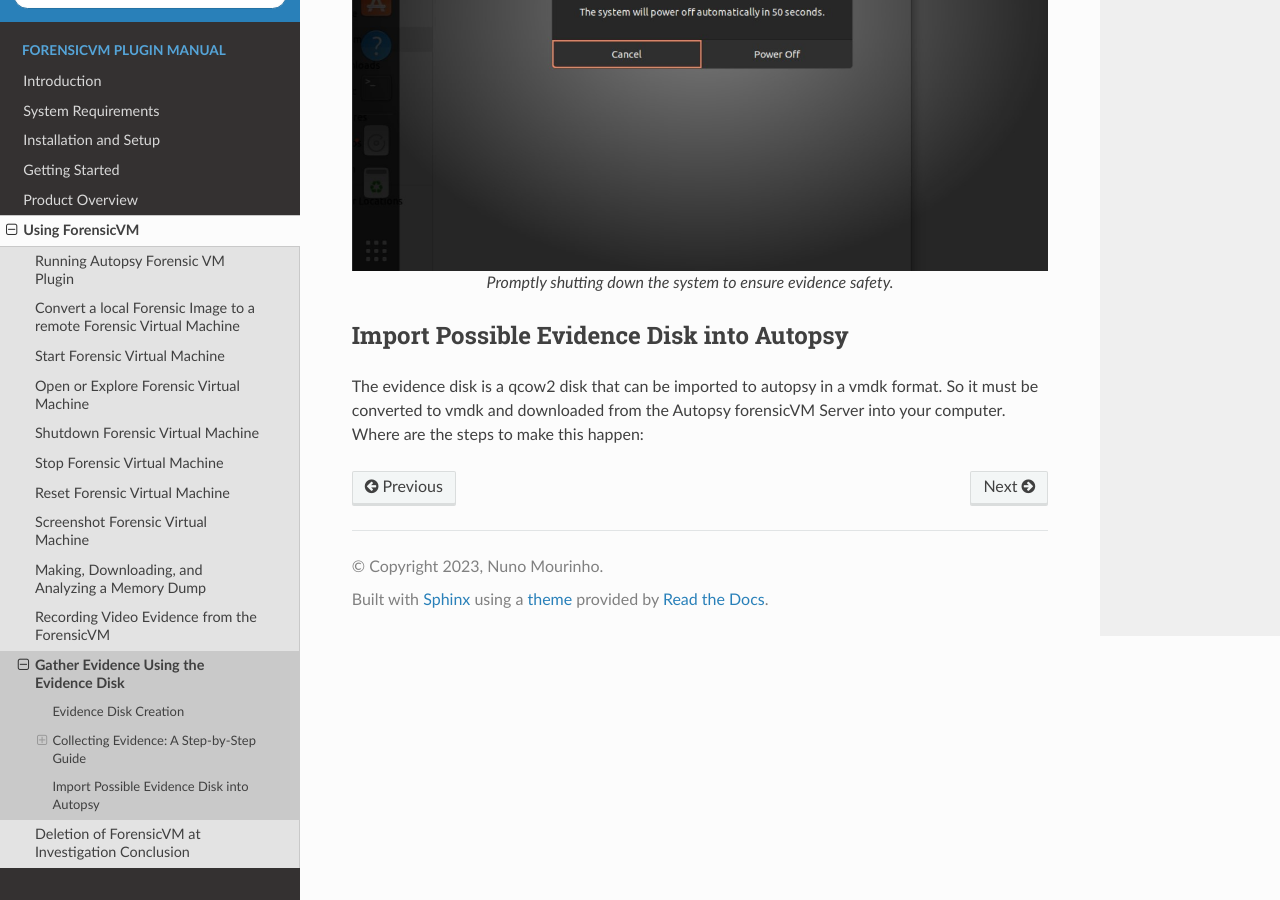
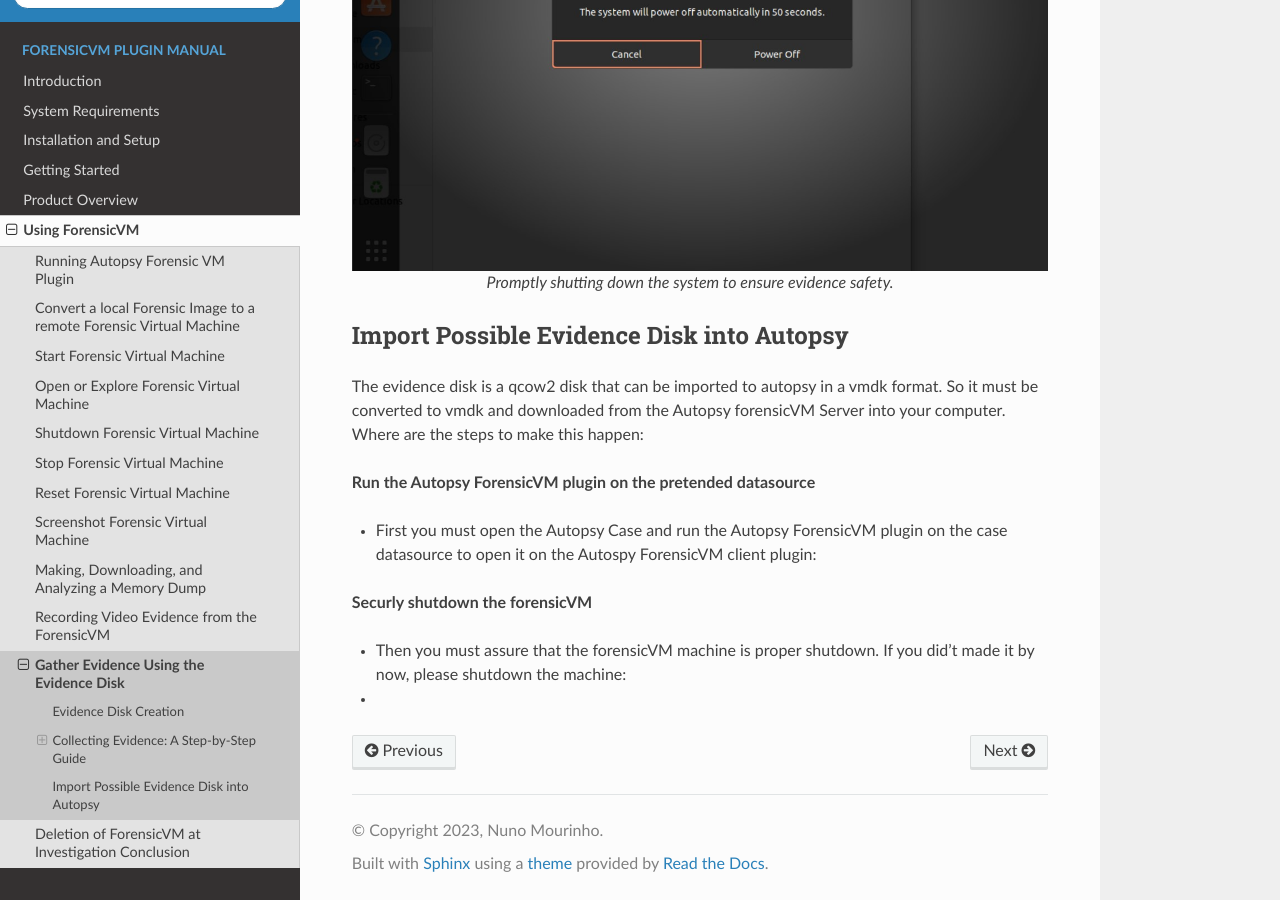
Before and after one commit to nunomourinho/forensicVmAutopsyUserManual, a Sphinx documentation site: the page built from docs/user/evidence_disk.rst, in a window 1280 px wide and 900 px high, scrolled down 9459 px. Built offline with Sphinx 7.4.7 and the Read the Docs theme 2.0.0, drawn with Linux system fonts in a browser that asks for light colours; pages that are not in the unit, such as notebooks, are missing from menus.

Commit message:
Update evidence_disk.rst

```diff
--- a/docs/user/evidence_disk.rst
+++ b/docs/user/evidence_disk.rst
@@ -182,3 +182,13 @@
 -------------------------------------------
 
 The evidence disk is a qcow2 disk that can be imported to autopsy in a vmdk format. So it must be converted to vmdk and downloaded from the Autopsy forensicVM Server into your computer. Where are the steps to make this happen:
+
+**Run the Autopsy ForensicVM plugin on the pretended datasource**
+
+- First you must open the Autopsy Case and run the Autopsy ForensicVM plugin on the case datasource to open it on the Autospy ForensicVM client plugin:
+
+**Securly shutdown the forensicVM**
+
+- Then you must assure that the forensicVM machine is proper shutdown. If you did't made it by now, please shutdown the machine:
+
+-
```
